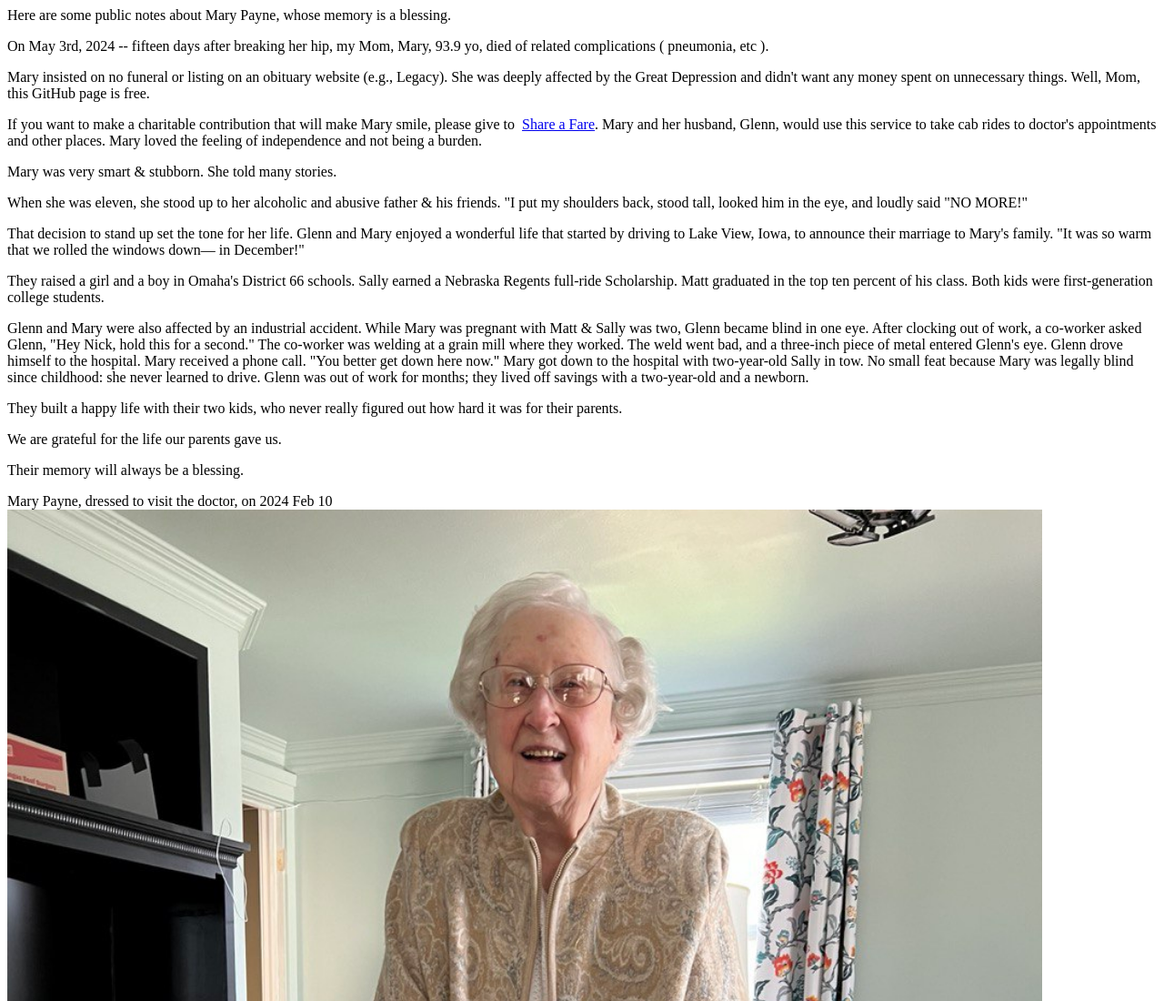
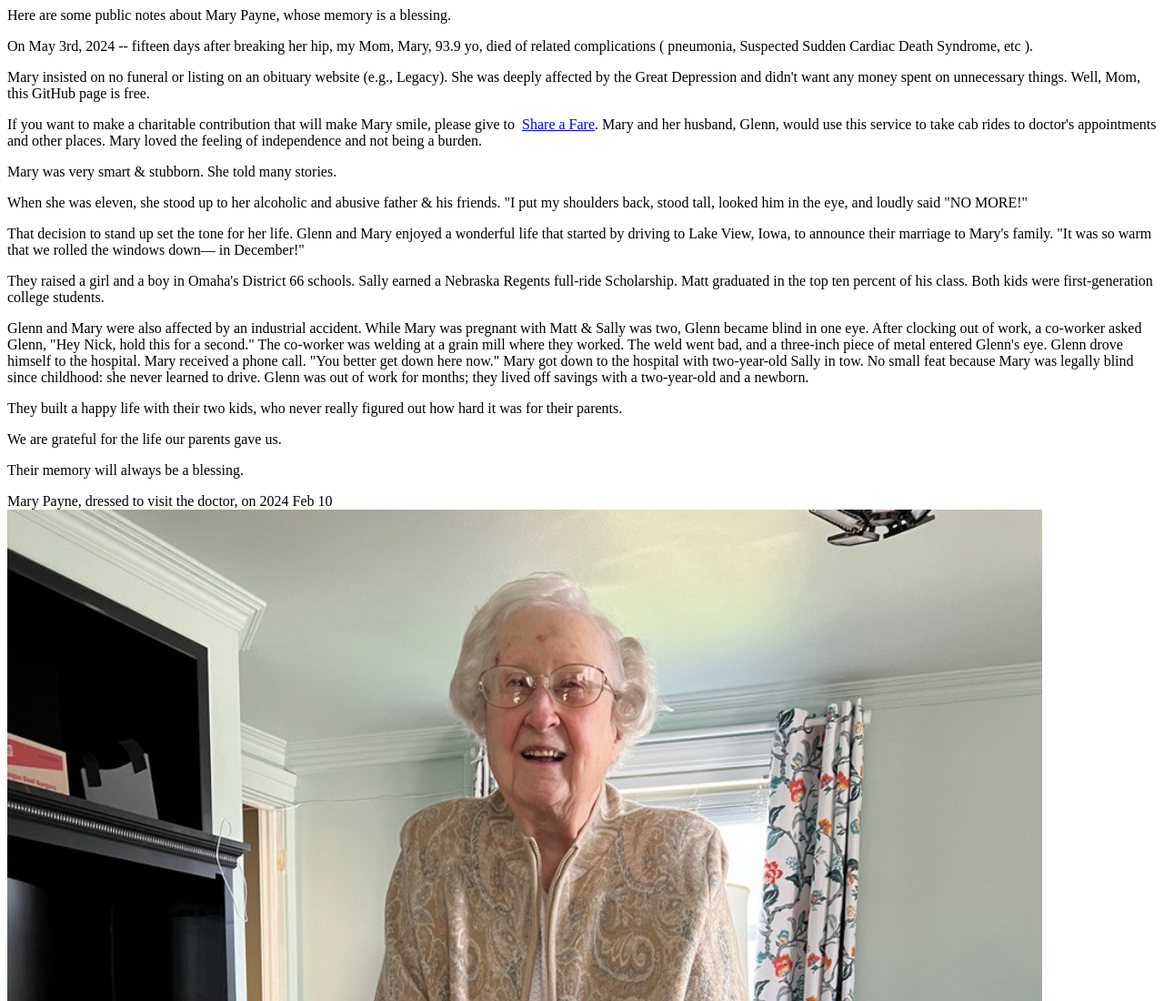
Before and after one commit to payne/mary, a plain HTML site: page index.html in a window 1280 px wide. Shown: the top 1100 px of the page at 91% size. Drawn offline with Linux system fonts and the light colour scheme.

Commit message:
Suspected Sudden Cardiac Death Syndrome

```diff
--- a/index.html
+++ b/index.html
@@ -12,7 +12,7 @@
 
 
     <p>
-        On May 3rd, 2024 -- fifteen days after breaking her hip, my Mom, Mary, 93.9 yo, died of related complications ( pneumonia, etc ).
+        On May 3rd, 2024 -- fifteen days after breaking her hip, my Mom, Mary, 93.9 yo, died of related complications ( pneumonia, Suspected Sudden Cardiac Death Syndrome, etc ).
     </p>
 
     <p>
```
